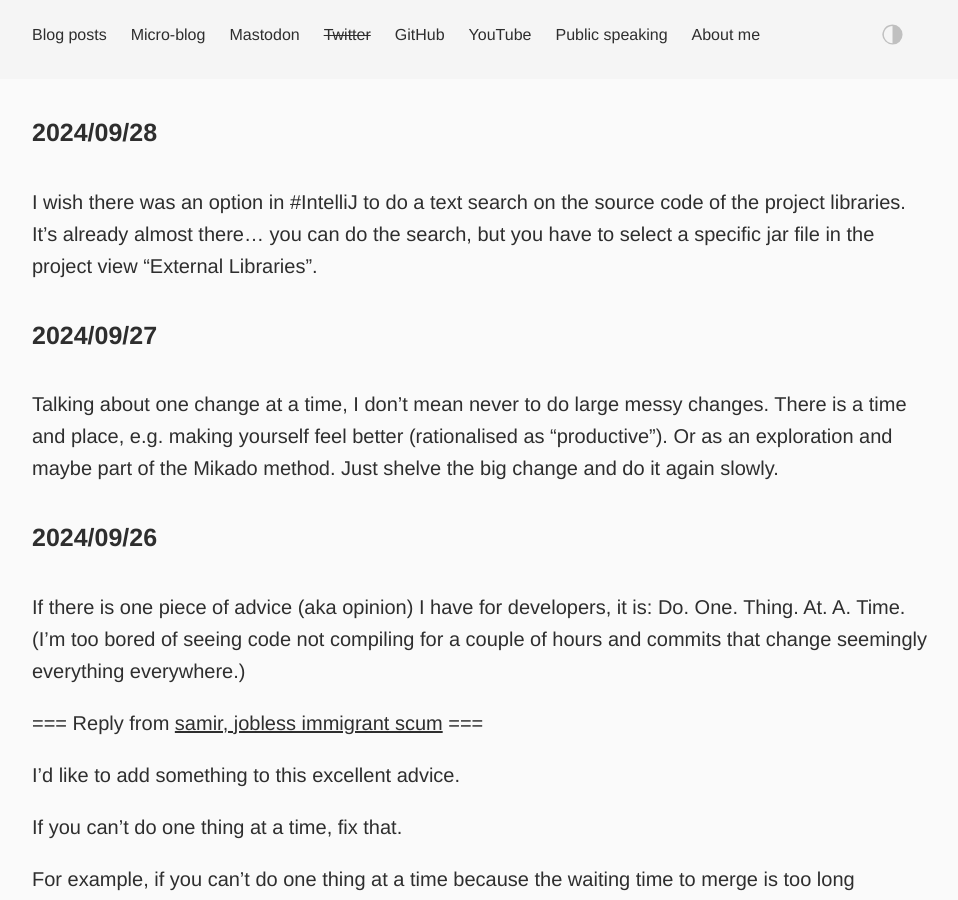
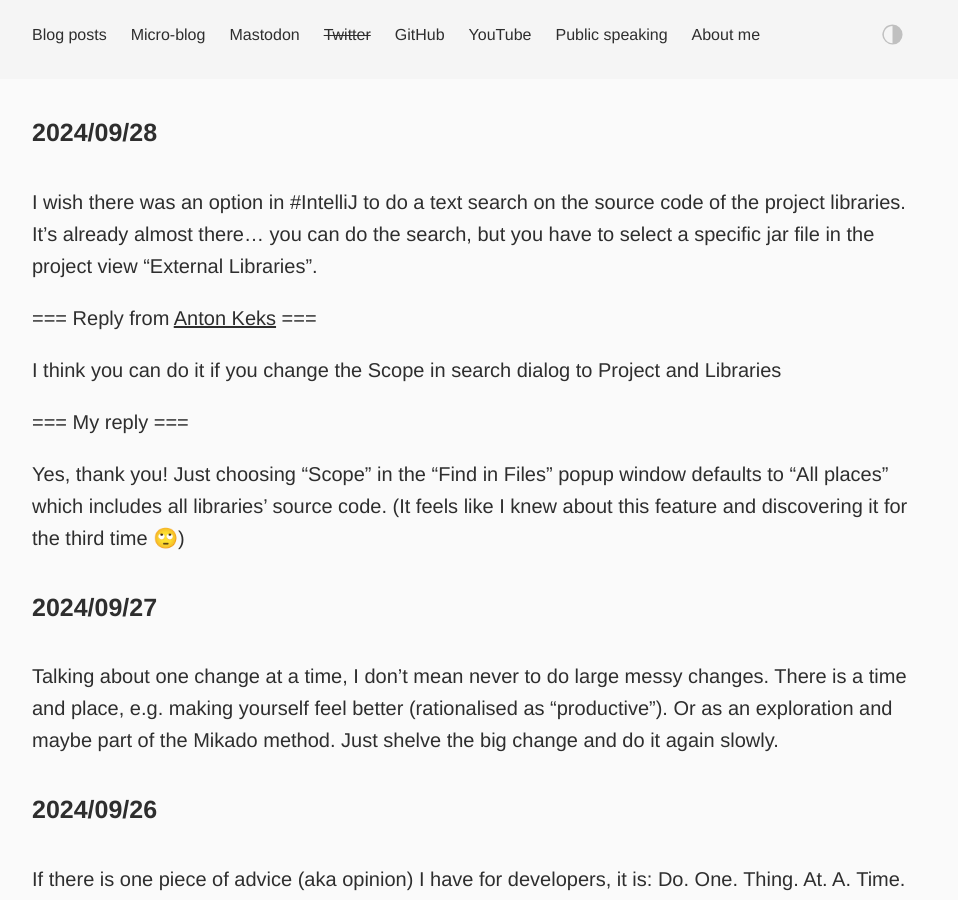
Before and after one commit to dkandalov/dkandalov.github.io, a Jekyll site: the page built from micro-blog.md, in a window 1280 px wide and 900 px high. Shown: the whole window, without its empty margins (160-1118 px from the left). Built offline with Jekyll 4.4.1, drawn with Linux system fonts in a browser that asks for light colours.

Commit message:
updated micro-blog

```diff
--- a/micro-blog.md
+++ b/micro-blog.md
@@ -5,6 +5,14 @@ permalink: /micro-blog/
 
 #### 2024/09/28
 I wish there was an option in #IntelliJ to do a text search on the source code of the project libraries. It's already almost there... you can do the search, but you have to select a specific jar file in the project view "External Libraries".
+
+=== Reply from [Anton Keks](https://twitter.com/antonkeks) ===
+
+I think you can do it if you change the Scope in search dialog to Project and Libraries
+
+=== My reply ===
+
+Yes, thank you! Just choosing "Scope" in the "Find in Files" popup window defaults to "All places" which includes all libraries' source code. (It feels like I knew about this feature and discovering it for the third time 🙄)
 
 #### 2024/09/27
 Talking about one change at a time, I don't mean never to do large messy changes. There is a time and place, e.g. making yourself feel better (rationalised as "productive"). Or as an exploration and maybe part of the Mikado method. Just shelve the big change and do it again slowly.
```
